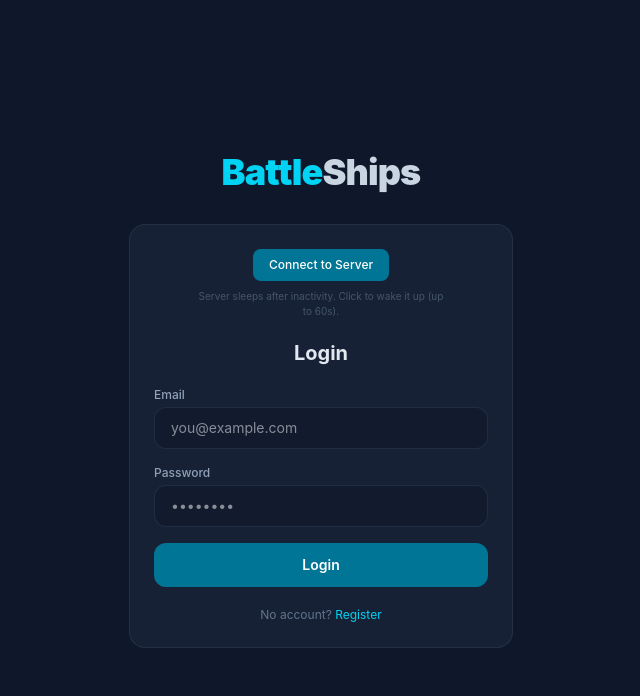
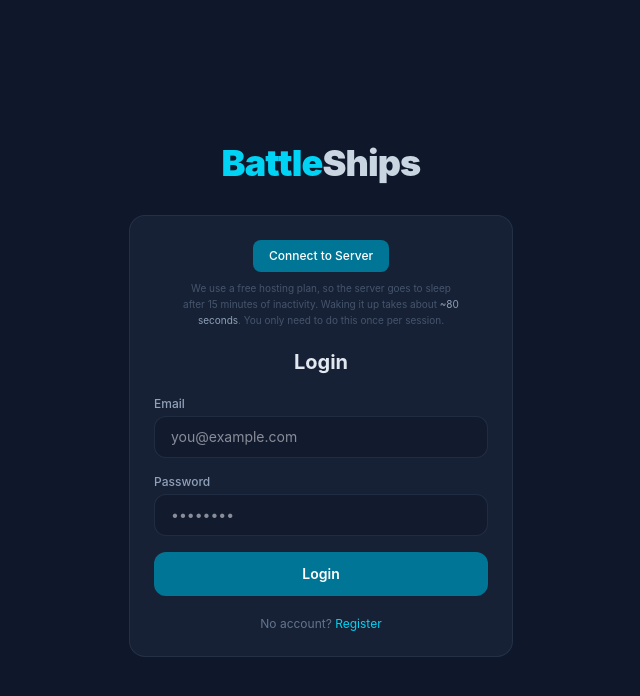
Before and after one commit to im24a-edenf/BattleShips_frontend, a React (Vite) app: page /login in a window 1280 px wide. Shown: the top 696 px of the page, without its empty margins (319-959 px from the left). Built offline with nearby package versions, Linux system fonts and the light colour scheme; no server answers.

Commit message:
Add disclaimer explaining server cold start and expected wait time

```diff
--- a/src/components/BackendStatus.tsx
+++ b/src/components/BackendStatus.tsx
@@ -58,8 +58,9 @@ const BackendStatus: React.FC = () => {
         >
           Connect to Server
         </button>
-        <p className="text-[10px] text-slate-600 text-center max-w-[250px]">
-          Server sleeps after inactivity. Click to wake it up (up to 60s).
+        <p className="text-[10px] text-slate-600 text-center max-w-[280px] leading-relaxed">
+          We use a free hosting plan, so the server goes to sleep after 15 minutes of inactivity.
+          Waking it up takes about <span className="text-slate-400">~80 seconds</span>. You only need to do this once per session.
         </p>
       </div>
     );
```
